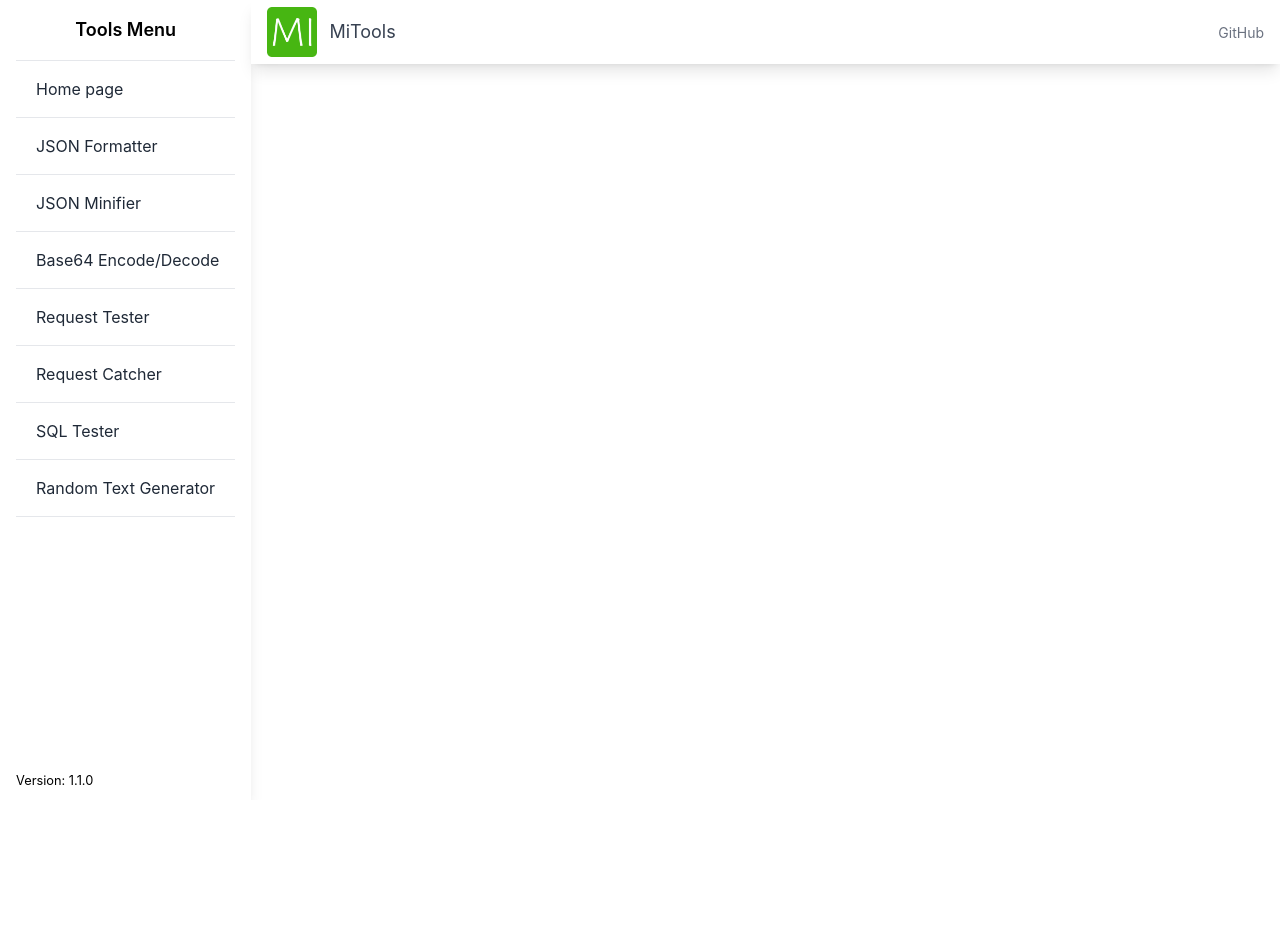
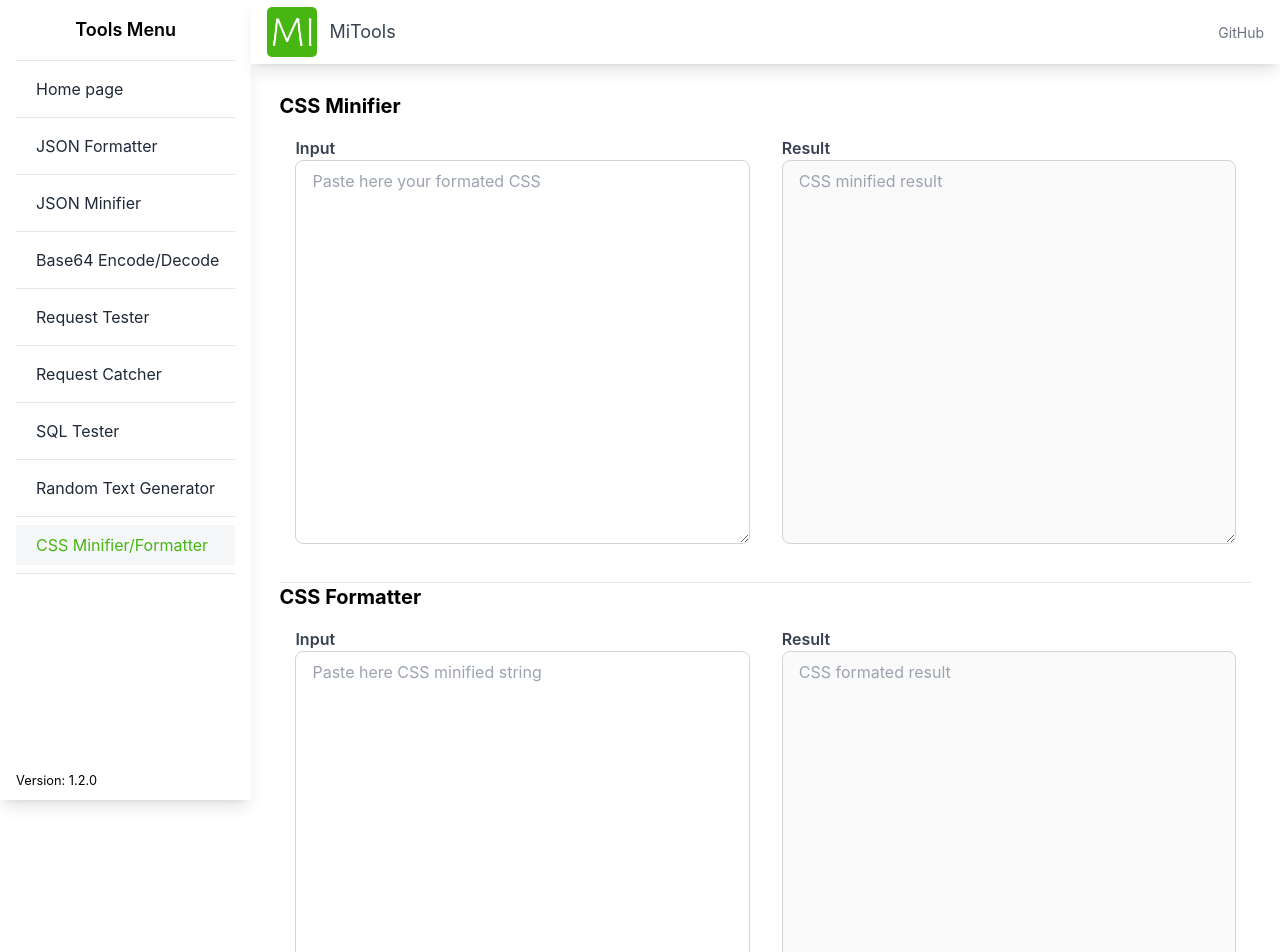
Before and after one commit to miominarik/mitools, a React (Create React App) app: page /css_tools in a window 1280 px wide. Shown: the top 952 px of the page. Before the commit the page ends 800 px from the top, so only its background shows below. Built offline with nearby package versions, Linux system fonts and the light colour scheme.

Commit message:
Added css minifier and formatter

```diff
--- /dev/null
+++ b/src/Pages/CssTools/index.js
@@ -0,0 +1,140 @@
+function CssTools() {
+
+    const minify_css = event => {
+        const formated_css = event.target.value;
+        if (formated_css !== "" && formated_css !== undefined && formated_css !== null) {
+            let minified_css = "";
+            try {
+                minified_css = minifyCSS(formated_css);
+            } catch (error) {
+                minified_css = 'Invalid Text: ' + error.message
+            }
+            if (minified_css) {
+                document.getElementById("message2").value = minified_css;
+            }
+        } else {
+            document.getElementById("message2").value = "";
+        }
+    }
+
+    function minifyCSS(css) {
+        return css.replace(/\/\*[\s\S]*?\*\/|\/\/.*/g, '') // Odstráň komentáre
+            .replace(/\s+/g, ' ') // Nahraď viacero medzier jednou
+            .replace(/: /g, ':') // Odstráň medzeru medzi vlastnosťou a hodnotou
+            .replace(/{ /g, '{') // Odstráň medzeru pred začiatkom bloku
+            .replace(/ }/g, '}') // Odstráň medzeru pred koncom bloku
+            .replace(/; /g, ';') // Odstráň medzeru medzi pravidlami
+            .trim(); // Odstráň začiatočné a koncové medzery
+    }
+
+    function formatCSS(css) {
+        let result = '';
+        let indent = 0;
+
+        for (let i = 0; i < css.length; i++) {
+            const char = css[i];
+
+            if (char === '{') {
+                result += '{\n';
+                indent += 2;
+                result += ' '.repeat(indent);
+            } else if (char === '}') {
+                result += '\n';
+                indent -= 2;
+                result += ' '.repeat(indent);
+                result += '}\n';
+                result += ' '.repeat(indent);
+            } else if (char === ';') {
+                result += ';\n';
+                result += ' '.repeat(indent);
+            } else {
+                result += char;
+            }
+        }
+
+        return result;
+    }
+
+    const css_formatter = event => {
+        const css_minified_text = event.target.value;
+        if (css_minified_text !== "" && css_minified_text !== undefined && css_minified_text !== null) {
+            let formated_css = "";
+            try {
+                formated_css = formatCSS(css_minified_text);
+            } catch (error) {
+                formated_css = 'Invalid css string: ' + error.message
+            }
+            if (formated_css) {
+                document.getElementById("message4").value = formated_css;
+            }
+        } else {
+            document.getElementById("message4").value = "";
+        }
+    }
+
+    return (
+        <div>
+            <strong className="text-xl">CSS Minifier</strong>
+            <div className="grid grid-cols-1 xl:grid-cols-2 lg:grid-cols-2 md:grid-cols-1 sm:grid-cols-1">
+                <div className="col-span-1 p-4">
+                    <form>
+                        <div className="mb-4">
+                            <label className="block text-gray-700 font-semibold">Input</label>
+                            <textarea
+                                id="message1"
+                                className="w-full h-96 border border-gray-300 rounded-lg px-4 py-2 focus:outline-none focus:border-blue-500"
+                                placeholder="Paste here your formated CSS"
+                                onChange={minify_css}
+                            ></textarea>
+                        </div>
+                    </form>
+                </div>
+                <div className="col-span-1 p-4">
+                    <form>
+                        <div className="mb-4">
+                            <label className="block text-gray-700 font-semibold">Result</label>
+                            <textarea
+                                id="message2"
+                                className="w-full h-96 border border-gray-300 rounded-lg px-4 py-2 focus:outline-none focus:border-blue-500"
+                                placeholder="CSS minified result"
+                                disabled={true}
+                            ></textarea>
+                        </div>
+                    </form>
+                </div>
+            </div>
+            <hr/>
+            <strong className="text-xl">CSS Formatter</strong>
+            <div className="grid grid-cols-1 xl:grid-cols-2 lg:grid-cols-2 md:grid-cols-1 sm:grid-cols-1">
+                <div className="col-span-1 p-4">
+                    <form>
+                        <div className="mb-4">
+                            <label className="block text-gray-700 font-semibold">Input</label>
+                            <textarea
+                                id="message3"
+                                className="w-full h-96 border border-gray-300 rounded-lg px-4 py-2 focus:outline-none focus:border-blue-500"
+                                placeholder="Paste here CSS minified string"
+                                onChange={css_formatter}
+                            ></textarea>
+                        </div>
+                    </form>
+                </div>
+                <div className="col-span-1 p-4">
+                    <form>
+                        <div className="mb-4">
+                            <label className="block text-gray-700 font-semibold">Result</label>
+                            <textarea
+                                id="message4"
+                                className="w-full h-96 border border-gray-300 rounded-lg px-4 py-2 focus:outline-none focus:border-blue-500"
+                                placeholder="CSS formated result"
+                                disabled={true}
+                            ></textarea>
+                        </div>
+                    </form>
+                </div>
+            </div>
+        </div>
+    );
+}
+
+export default CssTools;
--- a/src/Router.js
+++ b/src/Router.js
@@ -7,6 +7,7 @@ import Base64EncodeDecode from "./Pages/Base64_EncodeDecode";
 import SQLTester from "./Pages/SqlTester";
 import RandomTextGenerator from "./Pages/RandomTextGenerator";
 import RequestCatcher from "./Pages/RequestCatcher";
+import CssTools from "./Pages/CssTools";
 
 function Router() {
     return (
@@ -20,6 +21,7 @@ function Router() {
                 <Route path="/request_catcher" element={<RequestCatcher />} />
                 <Route path="/sql_tester" element={<SQLTester />} />
                 <Route path="/random_text_generator" element={<RandomTextGenerator />} />
+                <Route path="/css_tools" element={<CssTools />} />
             </Routes>
         </>
     )
--- a/src/index.js
+++ b/src/index.js
@@ -5,7 +5,7 @@ import App from './App';
 import reportWebVitals from './reportWebVitals';
 import {BrowserRouter} from "react-router-dom";
 
-const actual_version = "1.1.0";
+const actual_version = "1.2.0";
 
 const root = ReactDOM.createRoot(document.getElementById('root'));
 root.render(
--- a/src/layout/navbar.js
+++ b/src/layout/navbar.js
@@ -73,6 +73,14 @@ function Navbar({actual_version,router}) {
                             </NavLink>
                         </li>
                         <hr className="h-px my-2 bg-gray-200 border-0 dark:bg-gray-700"/>
+                        <li>
+                            <NavLink to="/css_tools"
+                                     className={({isActive}) => "block px-4 py-2 text-gray-800 hover:bg-gray-100 " + (isActive ? 'active' : '')}>
+                                <i className="fa-brands fa-css3 me-1"></i>
+                                CSS Minifier/Formatter
+                            </NavLink>
+                        </li>
+                        <hr className="h-px my-2 bg-gray-200 border-0 dark:bg-gray-700"/>
                     </ul>
                     <small className="version">Version: {actual_version}</small>
                 </div>
```
